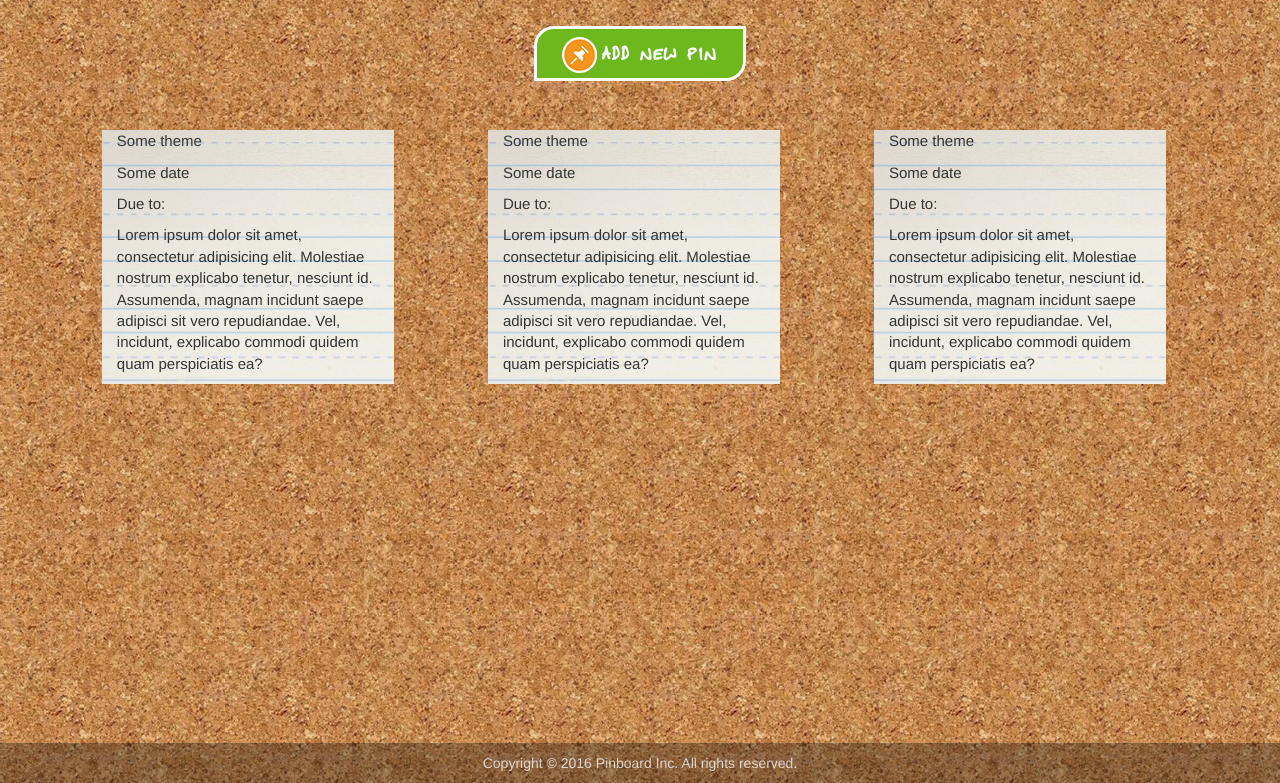
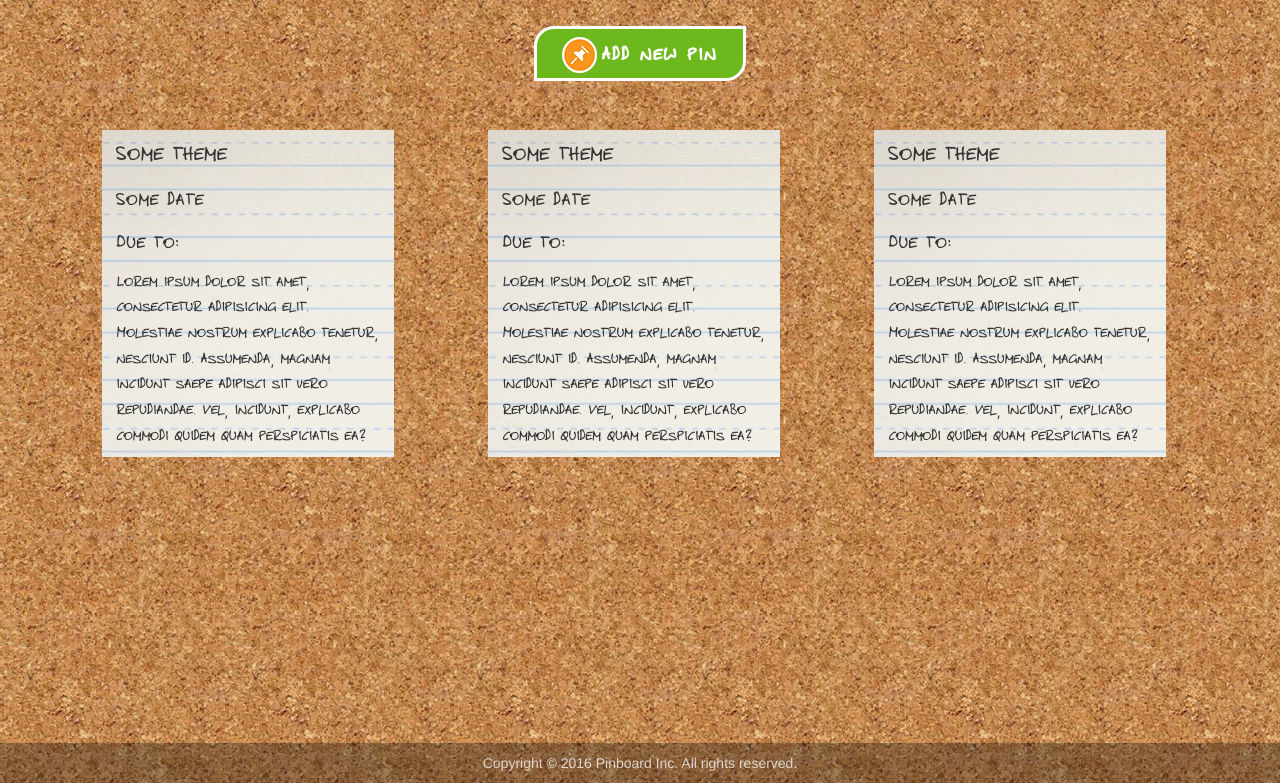
Before and after one commit to scann/pinboard, a plain HTML site: page main.html in a window 1280 px wide. Shown: the part 57-840 px from the top of the page. Drawn offline with nearby package versions, Linux system fonts and the light colour scheme; files whose address does not match are found by name.

Commit message:
Pin items table prototype with some pins

```diff
--- a/css/styles.css
+++ b/css/styles.css
@@ -355,6 +355,21 @@ label[for="pin-message-field"]{
 	background: url("../images/paper.jpg");
 	margin: 2% 4%;
 }
+.pin-item-theme {
+	font-size: 170%;
+	margin-top: 3%;
+	letter-spacing: 2px;
+}
+.pin-item-date, .pin-item-due-date {
+	font-size: 150%;
+	margin-top: 4%;
+	letter-spacing: 2px;
+}
+.pin-item-message {
+	font-size: 120%;
+	margin-bottom: 3%;
+	letter-spacing: 1px;
+}
 /*Media queries*/
 @media(min-width: 1200px) {
 	.navbar-left-title a, .navbar-left-title a:hover,
--- a/main.html
+++ b/main.html
@@ -120,22 +120,22 @@
 			<div class="container pin-container">
 				<div class="row pin-row">
 					<div class="pin-item col-lg-3 col-md-3 col-sm-3 col-xs-3">
-						<p class="pin-item-theme">Some theme</p>
-						<p class="pin-item-date">Some date</p>
-						<p class="pin-item-due-date">Due to: </p>
-						<p class="pin-item-message">Lorem ipsum dolor sit amet, consectetur adipisicing elit. Molestiae nostrum explicabo tenetur, nesciunt id. Assumenda, magnam incidunt saepe adipisci sit vero repudiandae. Vel, incidunt, explicabo commodi quidem quam perspiciatis ea?</p>
+						<p class="pin-item-theme pin-handwritten">Some theme</p>
+						<p class="pin-item-date pin-handwritten">Some date</p>
+						<p class="pin-item-due-date pin-handwritten">Due to: </p>
+						<p class="pin-item-message pin-handwritten">Lorem ipsum dolor sit amet, consectetur adipisicing elit. Molestiae nostrum explicabo tenetur, nesciunt id. Assumenda, magnam incidunt saepe adipisci sit vero repudiandae. Vel, incidunt, explicabo commodi quidem quam perspiciatis ea?</p>
 					</div>
 					<div class="pin-item col-lg-3 col-md-3 col-sm-3 col-xs-3">
-						<p class="pin-item-theme">Some theme</p>
-						<p class="pin-item-date">Some date</p>
-						<p class="pin-item-due-date">Due to: </p>
-						<p class="pin-item-message">Lorem ipsum dolor sit amet, consectetur adipisicing elit. Molestiae nostrum explicabo tenetur, nesciunt id. Assumenda, magnam incidunt saepe adipisci sit vero repudiandae. Vel, incidunt, explicabo commodi quidem quam perspiciatis ea?</p>
+						<p class="pin-item-theme pin-handwritten">Some theme</p>
+						<p class="pin-item-date pin-handwritten">Some date</p>
+						<p class="pin-item-due-date pin-handwritten">Due to: </p>
+						<p class="pin-item-message pin-handwritten">Lorem ipsum dolor sit amet, consectetur adipisicing elit. Molestiae nostrum explicabo tenetur, nesciunt id. Assumenda, magnam incidunt saepe adipisci sit vero repudiandae. Vel, incidunt, explicabo commodi quidem quam perspiciatis ea?</p>
 					</div>
 					<div class="pin-item col-lg-3 col-md-3 col-sm-3 col-xs-3">
-						<p class="pin-item-theme">Some theme</p>
-						<p class="pin-item-date">Some date</p>
-						<p class="pin-item-due-date">Due to: </p>
-						<p class="pin-item-message">Lorem ipsum dolor sit amet, consectetur adipisicing elit. Molestiae nostrum explicabo tenetur, nesciunt id. Assumenda, magnam incidunt saepe adipisci sit vero repudiandae. Vel, incidunt, explicabo commodi quidem quam perspiciatis ea?</p>
+						<p class="pin-item-theme pin-handwritten">Some theme</p>
+						<p class="pin-item-date pin-handwritten">Some date</p>
+						<p class="pin-item-due-date pin-handwritten">Due to: </p>
+						<p class="pin-item-message pin-handwritten">Lorem ipsum dolor sit amet, consectetur adipisicing elit. Molestiae nostrum explicabo tenetur, nesciunt id. Assumenda, magnam incidunt saepe adipisci sit vero repudiandae. Vel, incidunt, explicabo commodi quidem quam perspiciatis ea?</p>
 					</div>
 				</div>
 			</div>
```
